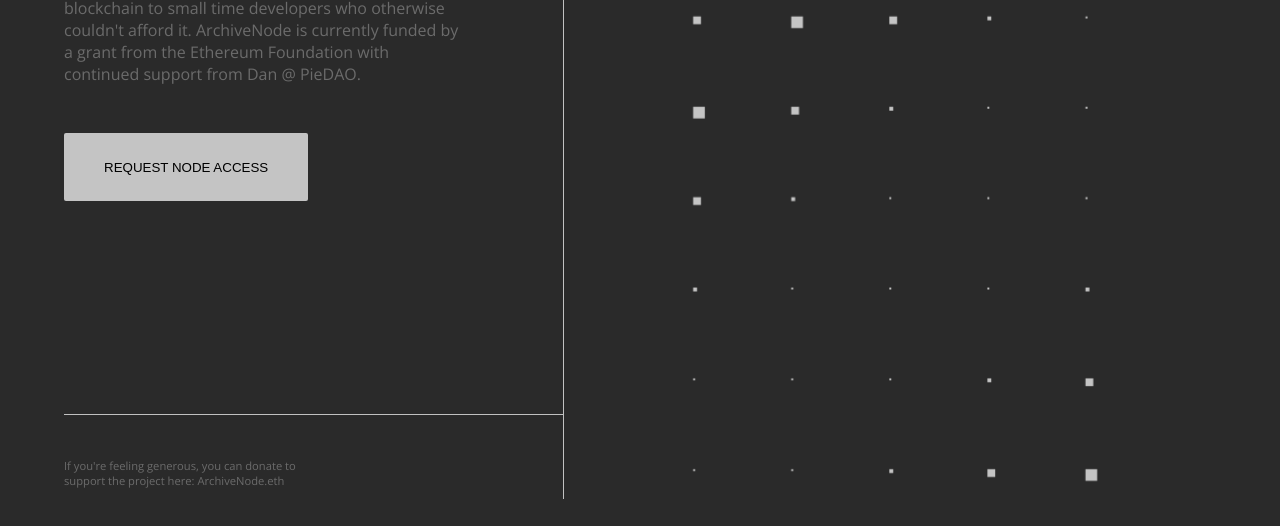
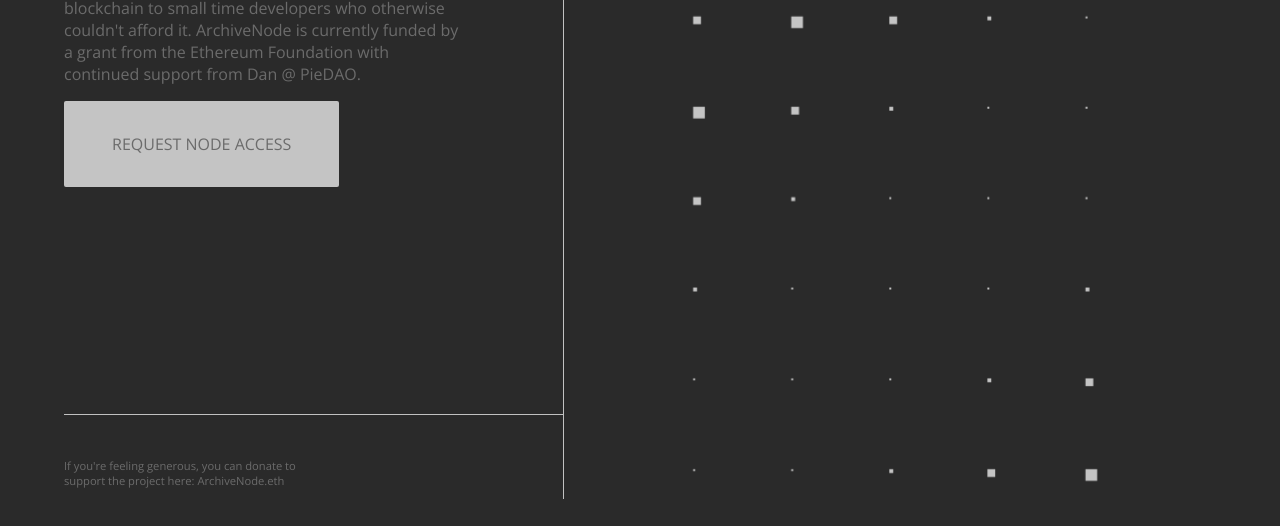
Before and after one commit to 409H/archivennode-frontend, a website: page src/index.html in a window 1280 px wide. Shown: the part 344-870 px from the top of the page. Drawn offline with nearby package versions, Linux system fonts and the light colour scheme; files that its build step writes are made by us from their sources; no server answers.

Commit message:
Link to apply for access

```diff
--- a/src/index.html
+++ b/src/index.html
@@ -23,7 +23,7 @@
                     the Ethereum blockchain to small time developers who otherwise couldn't afford it. ArchiveNode is currently funded by a grant
                     from the Ethereum Foundation with continued support from Dan @ PieDAO.
                 </p>
-                <button>Request Node Access</button>
+                <a href="https://defidude.typeform.com/to/gNuprt" target="_blank" rel="noreferrer" class="link-button">Request Node Access</a>
             </div>
 
             <div id="footer">
--- a/src/sass/app.scss
+++ b/src/sass/app.scss
@@ -103,12 +103,14 @@ body {
         }
     }
 
-    button {
+    .link-button {
         padding: 2em 3em;
         text-transform: uppercase;
         border-radius: 2px;
         border: 0px;
         background: $COLOR-BUTTON-BG;
+        color: $COLOR-TEXT;
+        text-decoration: none;
     }
 }
 
```
